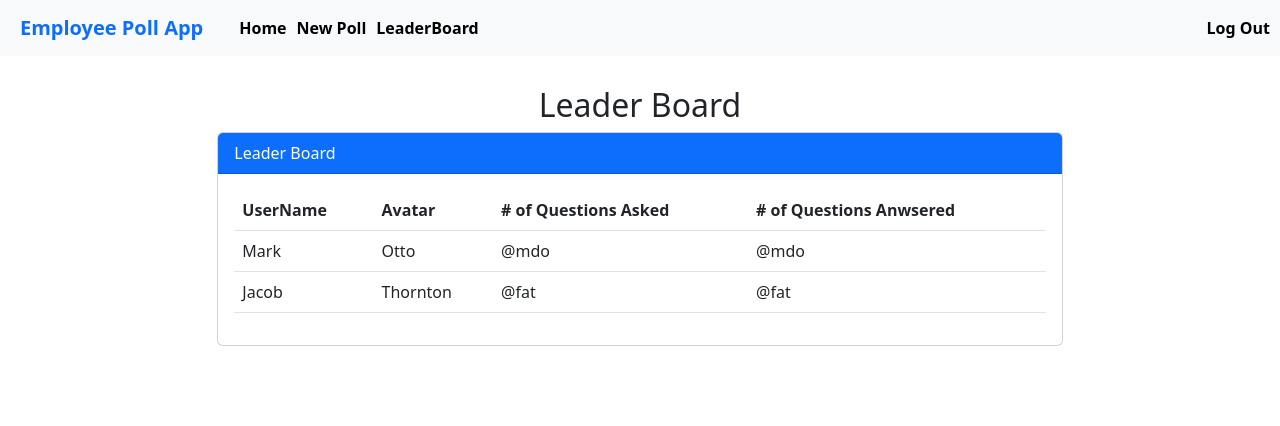
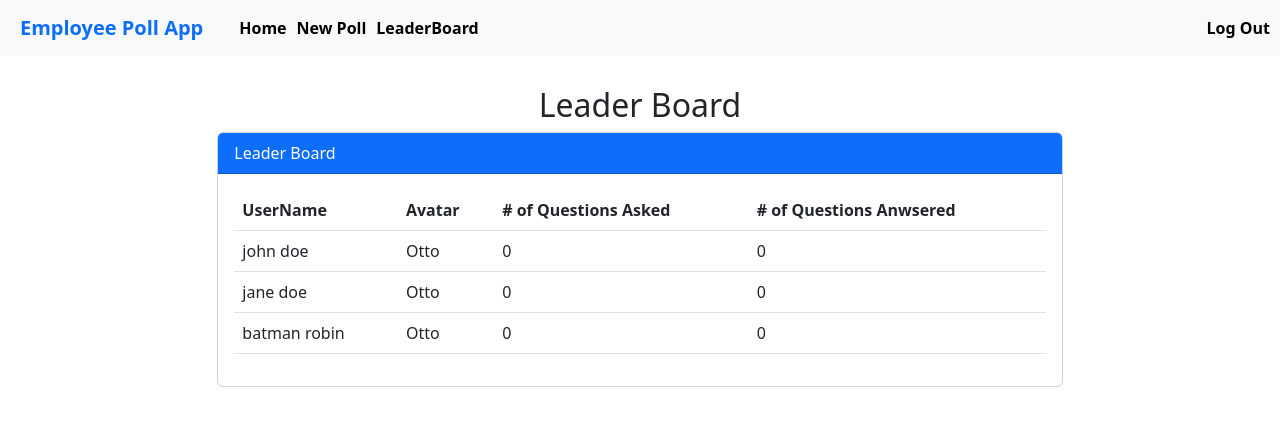
Before and after one commit to andrewaclark248/employee-polls-web-app, a React (Create React App) app: page /leaderboard in a window 1280 px wide. Shown: the top 426 px of the page. Built offline with nearby package versions, Linux system fonts and the light colour scheme.

Commit message:
various usernames

```diff
--- a/src/AnwseredPoll.js
+++ b/src/AnwseredPoll.js
@@ -2,7 +2,7 @@ import { connect } from "react-redux";
 
 
 function AnwseredPoll(props) {
-    console.log(props.currentPoll)
+
     let getPoll = props.userPolls.filter((poll) => {
         return poll.id == props.currentPoll
     })[0]
--- a/src/Home.js
+++ b/src/Home.js
@@ -5,7 +5,6 @@ import { useNavigate } from 'react-router-dom';
 
 function Home(props) {
     const navigate = useNavigate();
-
     var userUnansweredPolls = null;
     var userAnwseredPolls = null;
     if (props.userPolls?.length > 0) {
@@ -100,7 +99,7 @@ function Home(props) {
 
   function unansweredPolls(allPolls, currentUser) {
     var userAnansweredPolls = allPolls.filter(function(poll) {
-      if ((poll.currentUser == currentUser) && (poll.answer == "none")){
+      if ((poll.user == currentUser) && (poll.answer == "none")){
         return poll;
       }
     });
@@ -109,7 +108,7 @@ function Home(props) {
 
   function awnseredPolls (allPolls, currentUser) {
     var userAnsweredPolls = allPolls.filter(function(poll) {
-      if ((poll.currentUser == currentUser) && (poll.answer != "none")){
+      if ((poll.user == currentUser) && (poll.answer != "none")){
         return poll;
       }
     });
--- a/src/LeaderBoard.js
+++ b/src/LeaderBoard.js
@@ -1,7 +1,9 @@
 import { allUsers } from "./allUsers";
+import { connect } from "react-redux";
 
-export default function LeaderBoard(props) {
-
+function LeaderBoard(props) {
+    let userStats = getUserStats(props.userPolls, props.originalPolls)
+    console.log("userStats = ", userStats)
 
     return (
         <div>
@@ -27,18 +29,19 @@ export default function LeaderBoard(props) {
                                     </tr>
                                 </thead>
                                 <tbody>
-                                    <tr>
-                                        <td>Mark</td>
-                                        <td>Otto</td>
-                                        <td>@mdo</td>
-                                        <td>@mdo</td>
-                                    </tr>
-                                    <tr>
-                                        <td>Jacob</td>
-                                        <td>Thornton</td>
-                                        <td>@fat</td>
-                                        <td>@fat</td>
-                                    </tr>
+                                    {
+                                        userStats.map((stat, index) => {
+                                            return (
+                                                <tr key={index}>
+                                                    <td>{getUserNamePretty(stat.user)}</td>
+                                                    <td>Otto</td>
+                                                    <td>{stat.numberOfQuestionsAsked}</td>
+                                                    <td>{stat.numberOfQuestionsAnswered}</td>
+                                                </tr>
+                                            );
+                                        })
+
+                                    }
                                 </tbody>
                             </table>
                         </div>
@@ -51,3 +54,61 @@ export default function LeaderBoard(props) {
     );
 
 }
+
+function getUserStats(userPolls, originalPolls) {
+    var stats = []
+
+    allUsers.map((user) => {
+        var currentUserStats = {
+            user: user,
+            numberOfQuestionsAsked: null,
+            numberOfQuestionsAnswered: null
+        }
+        var currentUserPolls = userPolls.filter((poll) => {
+            return poll.user == user;
+        })
+        var unawnseredPollsList = awnseredPolls(currentUserPolls)
+        currentUserStats.numberOfQuestionsAnswered = unawnseredPollsList.length;
+
+        var numberOfQuestionsAskedResult = numberOfQuestionsAsked(originalPolls, user)
+        currentUserStats.numberOfQuestionsAsked = numberOfQuestionsAskedResult;
+
+        stats.push(currentUserStats)
+    })
+    return stats;
+}
+
+
+
+function numberOfQuestionsAsked(originalPolls, currentUser) {
+    var pollsAsked = null;
+    var polls = originalPolls.filter((poll) => {
+        return poll.currentUser == currentUser
+    })
+    pollsAsked = polls.length
+    return pollsAsked
+}
+
+  function awnseredPolls (allPolls, currentUser) {
+    var userAnsweredPolls = allPolls.filter(function(poll) {
+      if ((poll.currentUser == currentUser) && (poll.answer != "none")){
+        return poll;
+      }
+    });
+    return userAnsweredPolls;
+  }
+
+  function getUserNamePretty(currentUser) {
+    var firstName = currentUser.split("-")[0]
+    var lastName = currentUser.split("-")[1]
+    var name = firstName + " " + lastName
+    return name;
+  }
+
+
+
+export default connect((state) => ({
+    currentUser: state.loginUser.currentUser,
+    userPolls: state.polls.userPolls,
+    originalPolls: state.polls.originalPolls
+  }))(LeaderBoard);
--- a/src/redux/reducers/changePoll.js
+++ b/src/redux/reducers/changePoll.js
@@ -65,7 +65,7 @@ function createPollForEachUser(state, action, pollId) {
 	let userPolls = []
 	allUsers.map((user) => {
 		let newPoll = {
-			currentUser: user,
+			user: user,
 			originalPollId: pollId,
 			id: uuidv4(),
 			pollName: action.payload.pollName,
```
